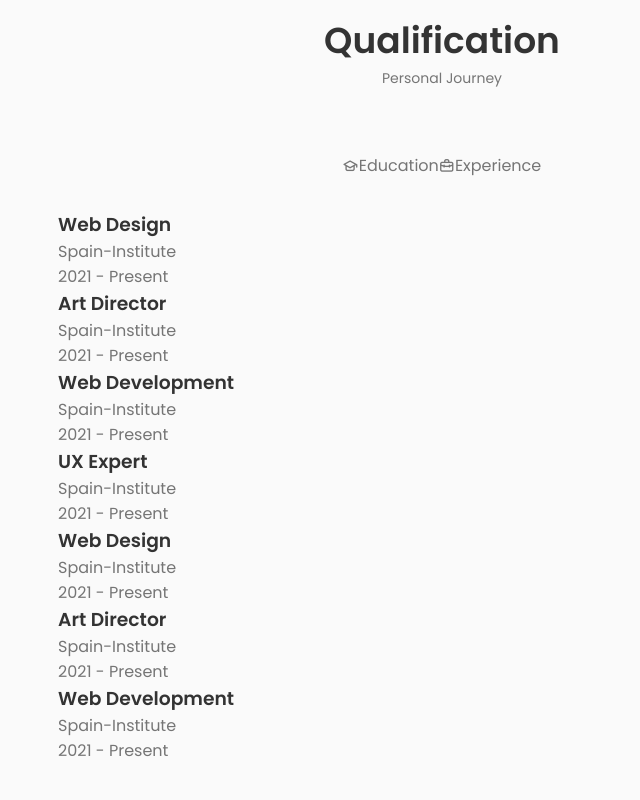
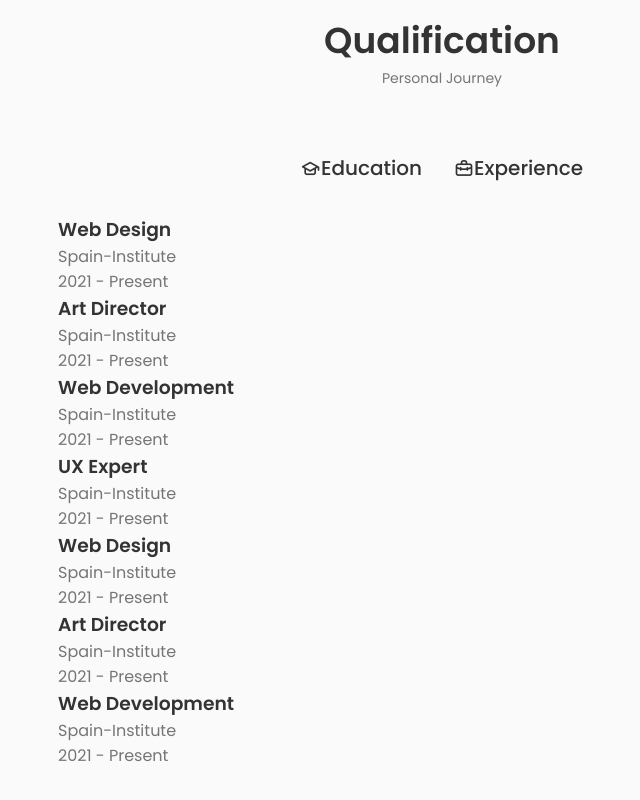
Before and after one commit to gyash21/THE-PORTFOLIO, a React (Create React App) app: page / in a window 1280 px wide. Shown: the part 2504-3304 px from the top of the page, without its empty margins (198-838 px from the left). Built offline with nearby package versions, Linux system fonts and the light colour scheme.

Commit message:
update- button modified

```diff
--- a/src/components/qualification/qualification.css
+++ b/src/components/qualification/qualification.css
@@ -10,3 +10,12 @@
     justify-content: center;
     margin-bottom: var(--mb-2);
 }
+
+.qualification__button{
+
+    font-size: var(--h3-font-size);
+    font-weight: var(--font-medium);
+    color: var(--title-color);
+    margin: 0 var(--mb-1);
+    cursor: pointer;
+}
```
